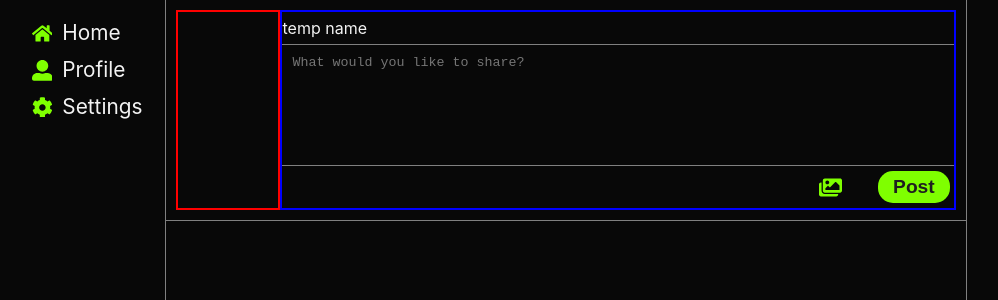
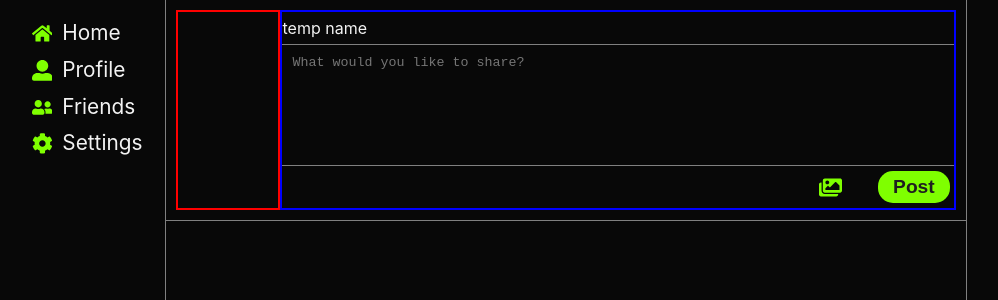
Before and after one commit to social-media-app-project/social-media-app, a React (Create React App) app in the folder frontend/: page /home in a window 1280 px wide. Shown: the top 300 px of the page, without its empty margins (152-1150 px from the left). Built offline with nearby package versions, Linux system fonts and the light colour scheme.

Commit message:
added friends page

```diff
--- a/frontend/src/components/NavBar/NavBar.js
+++ b/frontend/src/components/NavBar/NavBar.js
@@ -1,12 +1,13 @@
 import React from 'react';
 import styles from './NavBar.module.css';
 import NavBarButton from './NavBarButton/NavBarButton';
-import { FaCog, FaHome, FaUserAlt } from 'react-icons/fa';
+import { FaCog, FaHome, FaUserAlt, FaUserFriends } from 'react-icons/fa';
 
 const NavBar = () => {
   const buttons = [
     { to: "/home", label: "Home", icon: <FaHome/> },
     { to: "/home", label: "Profile", icon: <FaUserAlt/> }, // TODO: change route
+    { to: "/home", label: "Friends", icon: <FaUserFriends/>},
     { to: "/home", label: "Settings", icon: <FaCog/> } // TODO: change route
   ];
 
```
